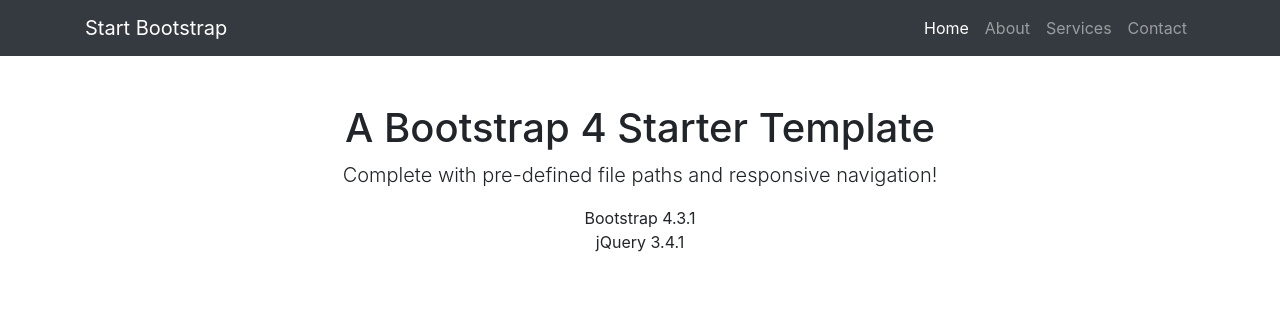
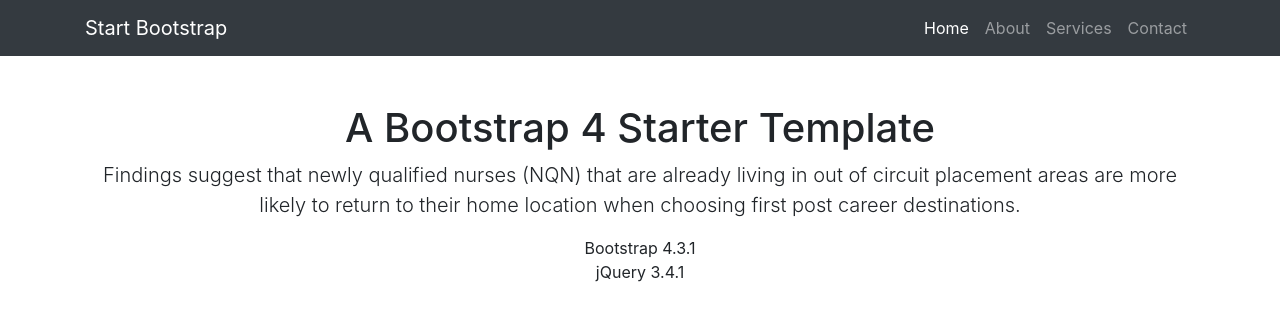
Before and after one commit to NEDProject/site, a website: page index.html in a window 1280 px wide. Drawn offline with Linux system fonts and the light colour scheme.

Commit message:
Update index.html

```diff
--- a/index.html
+++ b/index.html
@@ -50,7 +50,7 @@
     <div class="row">
       <div class="col-lg-12 text-center">
         <h1 class="mt-5">A Bootstrap 4 Starter Template</h1>
-        <p class="lead">Complete with pre-defined file paths and responsive navigation!</p>
+        <p class="lead">Findings suggest that newly qualified nurses (NQN) that are already living in out of circuit placement areas are more likely to return to their home location when choosing first post career destinations.</p>
         <ul class="list-unstyled">
           <li>Bootstrap 4.3.1</li>
           <li>jQuery 3.4.1</li>
```
